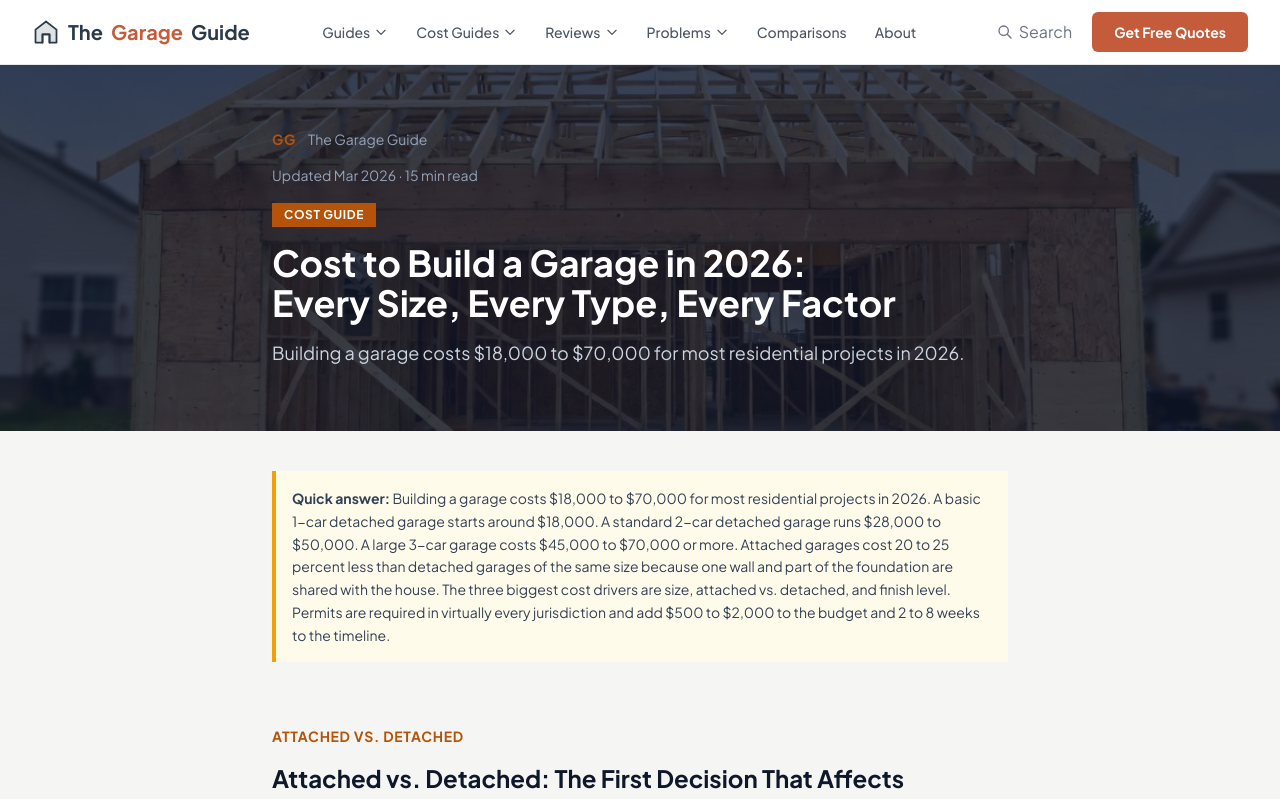
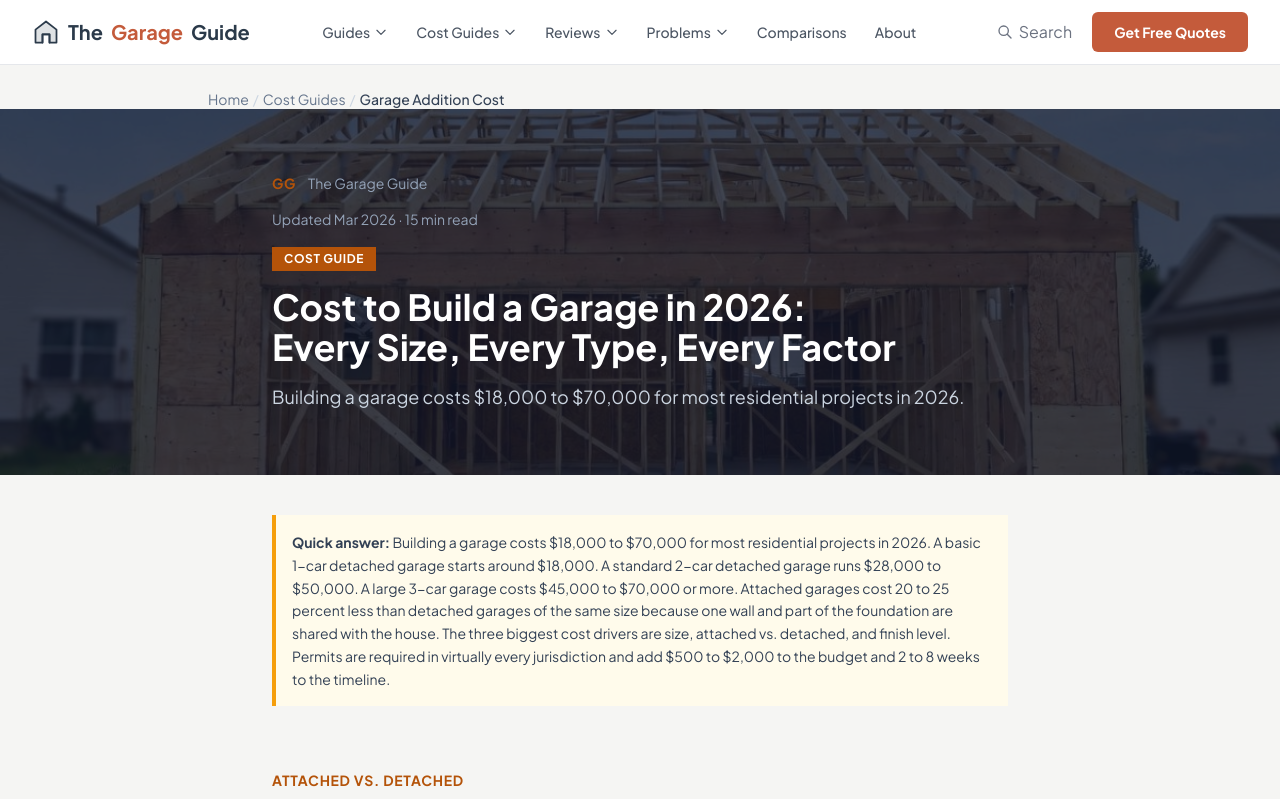
Before and after one commit to thebasementguide2026/thegarage.guide-, a Next.js app: page /cost-guides/garage-addition-cost in a window 1280 px wide. Shown: the top 799 px of the page. Built offline with nearby package versions, Linux system fonts and the light colour scheme.

Commit message:
Add breadcrumbs to garage-addition-cost page

```diff
--- a/app/cost-guides/garage-addition-cost/page.tsx
+++ b/app/cost-guides/garage-addition-cost/page.tsx
@@ -2,6 +2,7 @@ import Image from 'next/image'
 import Link from 'next/link'
 import type { Metadata } from 'next'
 import LeadForm from '@/components/LeadForm'
+import Breadcrumbs from '@/components/Breadcrumbs'
 
 export const metadata: Metadata = {
   title: 'Cost to Build a Garage in 2026: Every Size, Every Type, Every Factor | The Garage Guide',
@@ -64,6 +65,8 @@ const constructionMethodSchema = {
 export default function GarageAdditionCost() {
   return (
     <>
+      <Breadcrumbs items={[{ label: 'Cost Guides', href: '/cost-guides' }, { label: 'Garage Addition Cost' }]} />
+
       {/* Hero Section */}
       <div className='relative bg-slate-900 text-white py-16 mb-10'>
         <div className='max-w-3xl mx-auto px-4'>
```
